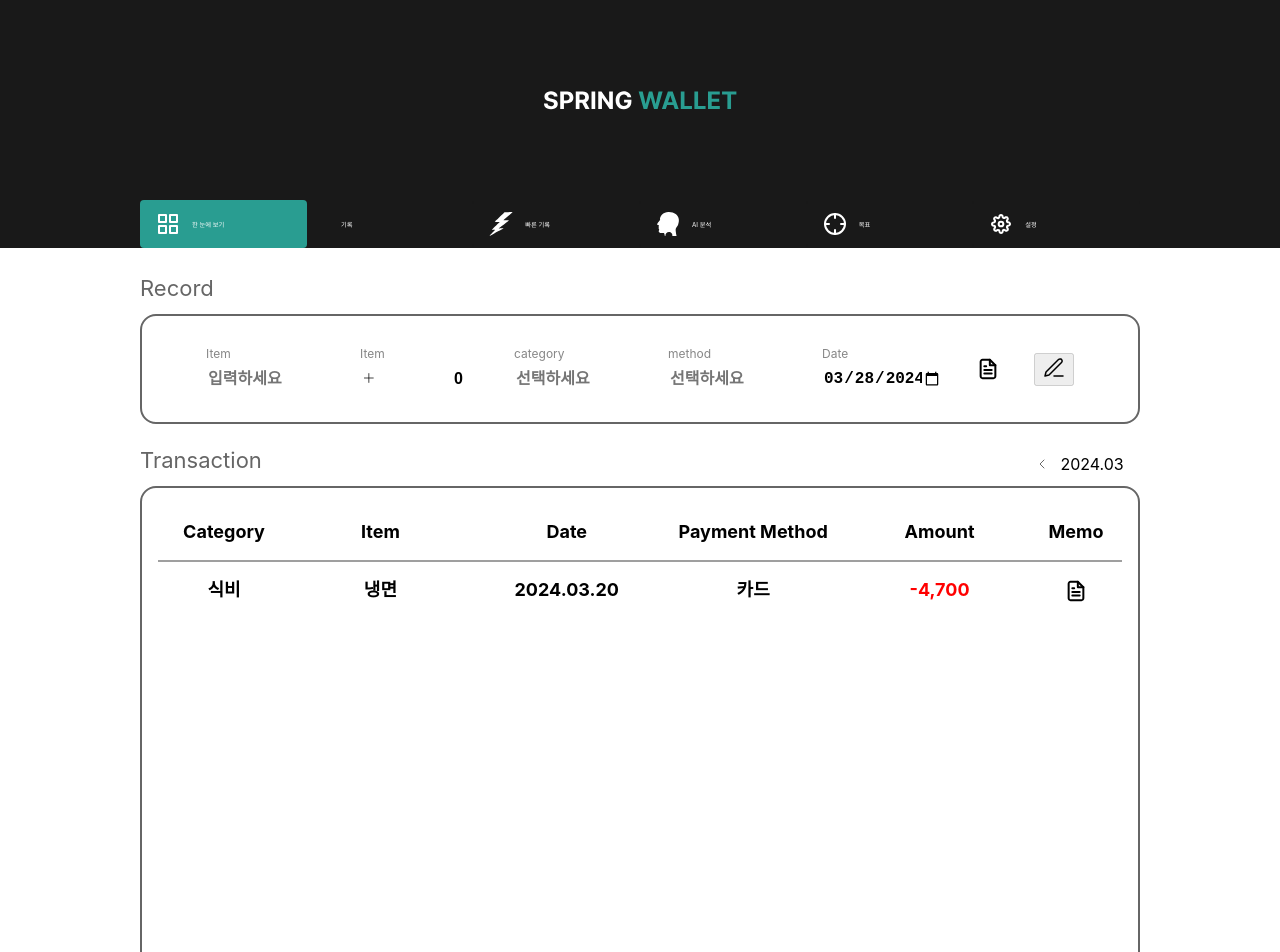
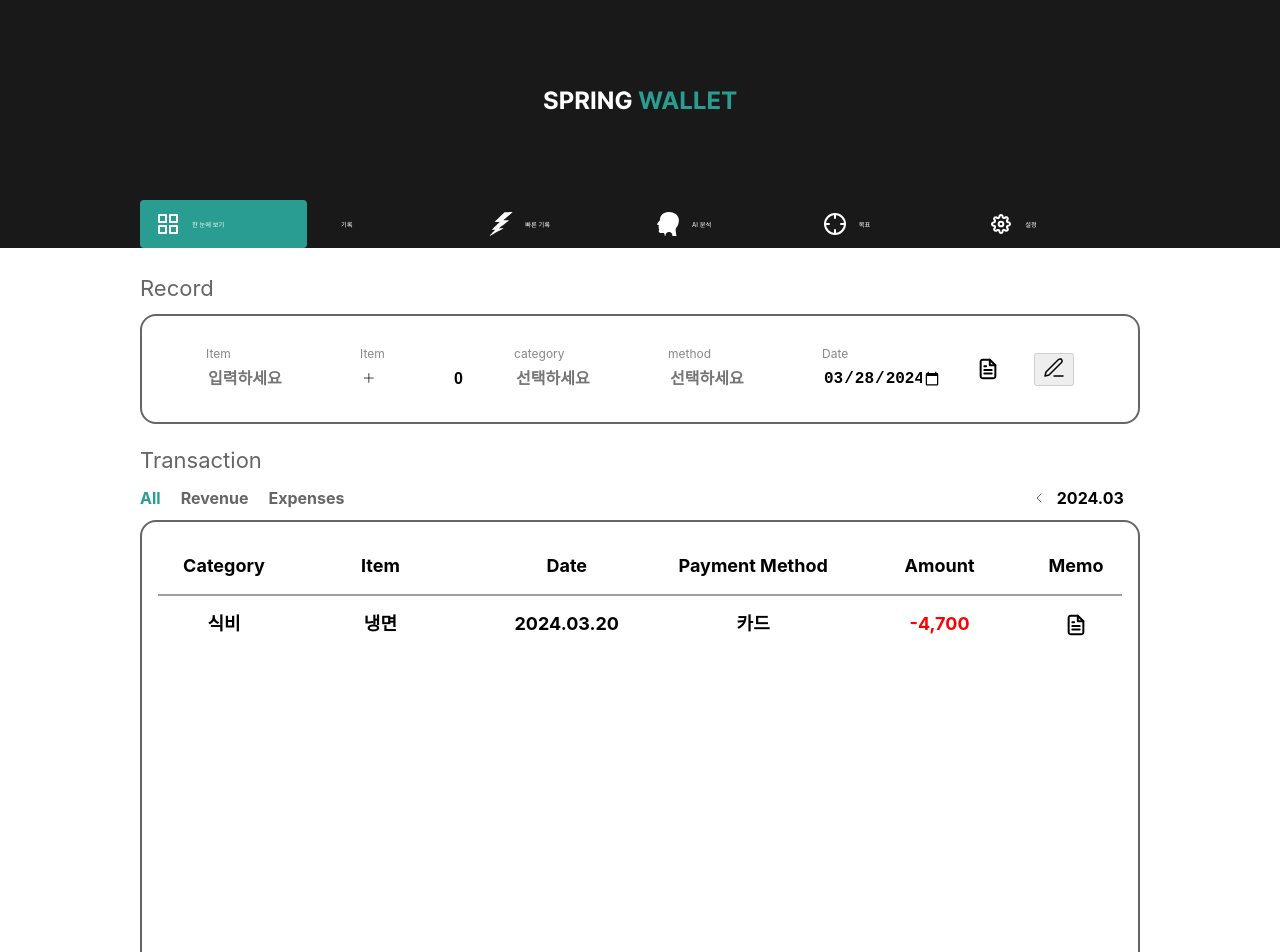
Before and after one commit to twoo1999/SpringWallet, a React (Create React App) app in the folder FE/: page /record in a window 1280 px wide. Shown: the top 952 px of the page. Built offline with nearby package versions, Linux system fonts and the light colour scheme; some icons are missing; the HTML template or start-up script is replaced by a standard one.

Commit message:
[FE] :art: 타입 선택 버튼 생성

```diff
--- a/FE/src/components/record/DateSelector.jsx
+++ b/FE/src/components/record/DateSelector.jsx
@@ -64,7 +64,7 @@ export function DateSelector(){
                 <DateSelectorModal onClick={onClickDate}></DateSelectorModal>
             }
             <Prev onClick={onClickPrevMonth}></Prev>
-            <span className="Regular16" onClick={onClickDate}>{cookies.year}.{String(cookies.month).padStart(2, '0')}</span>
+            <span className="Bold16" onClick={onClickDate}>{cookies.year}.{String(cookies.month).padStart(2, '0')}</span>
             <Next onClick={onClickNextMonth}></Next>
         </Wrapper>
     )
--- a/FE/src/components/record/Record.jsx
+++ b/FE/src/components/record/Record.jsx
@@ -50,10 +50,13 @@ export function Record(){
                 <InputForm></InputForm>
             </RecordWrapper>
             <ViewerWrapper>
-                <ViewerHeaderWrapper>
-                    <span className="Header22 Gray01"> Transaction</span>
-                    <DateSelector></DateSelector>
-                </ViewerHeaderWrapper>
+                {/*<ViewerHeaderWrapper>*/}
+                {/*    <span className="Header22 Gray01"> Transaction</span>*/}
+                {/*    <DateSelector></DateSelector>*/}
+                {/*</ViewerHeaderWrapper>*/}
+
+                {/*<RecordViewer></RecordViewer>*/}
+                <span className="Header22 Gray01"> Transaction</span>
 
                 <RecordViewer></RecordViewer>
             </ViewerWrapper>
--- a/FE/src/components/record/RecordViewer.jsx
+++ b/FE/src/components/record/RecordViewer.jsx
@@ -3,8 +3,22 @@ import {RecordHeader} from "./RecordHeader";
 import {RecordList} from "./RecordList";
 import {useEffect, useState} from "react";
 import axios from "axios";
+import {DateSelector} from "./DateSelector";
+import {TypeButton} from "./TypeButton";
 
 const Wrapper = styled.div`
+    height: 100%;
+    display: flex;
+    flex-direction: column;
+    gap:1rem
+`;
+
+const FilteringWrapper = styled.div`
+    display: flex;
+    flex-direction: row;
+    justify-content: space-between;
+`;
+const ListWrapper = styled.div`
     display: flex;
     flex-direction: column;
     background-color: white;
@@ -15,6 +29,11 @@ const Wrapper = styled.div`
     border: 2px solid #666666;
 `;
 
+const TypeBtns = styled.div`
+    display: flex;
+    flex-direction: row;
+    gap: 2rem;
+`;
 export function RecordViewer(){
 
     const [list, setList] = useState([]);
@@ -47,12 +66,31 @@ export function RecordViewer(){
     useEffect(async () => {
         getData();
     }, []);
+
+    const [selected, setSelected] = useState("All");
+    const types = ["All", "Revenue", "Expenses"];
+    const btns = types.map(type=>{
+        return <TypeButton selected={selected} type={type}></TypeButton>
+    })
+
     return(
         <Wrapper>
+            <FilteringWrapper>
+                <TypeBtns>
+                    {btns}
+                </TypeBtns>
 
-            <RecordHeader></RecordHeader>
-            <RecordList list={list}></RecordList>
+                <DateSelector></DateSelector>
+            </FilteringWrapper>
+
+            <ListWrapper>
+
+                <RecordHeader></RecordHeader>
+                <RecordList list={list}></RecordList>
+
+            </ListWrapper>
 
         </Wrapper>
+
     );
 }
--- /dev/null
+++ b/FE/src/components/record/TypeButton.jsx
@@ -0,0 +1,15 @@
+import styled from "styled-components";
+import '../../common/fonts.css'
+import '../../common/color.css'
+const Wrapper = styled.span`
+    color: ${props=>props.isSelected ? '#299D91' : '#666666'};
+`;
+
+export function TypeButton({selected, type}){
+    console.log(type)
+    return(
+        <Wrapper className="Bold16" isSelected={selected===type}>
+            <span>{type}</span>
+        </Wrapper>
+    )
+}
```
